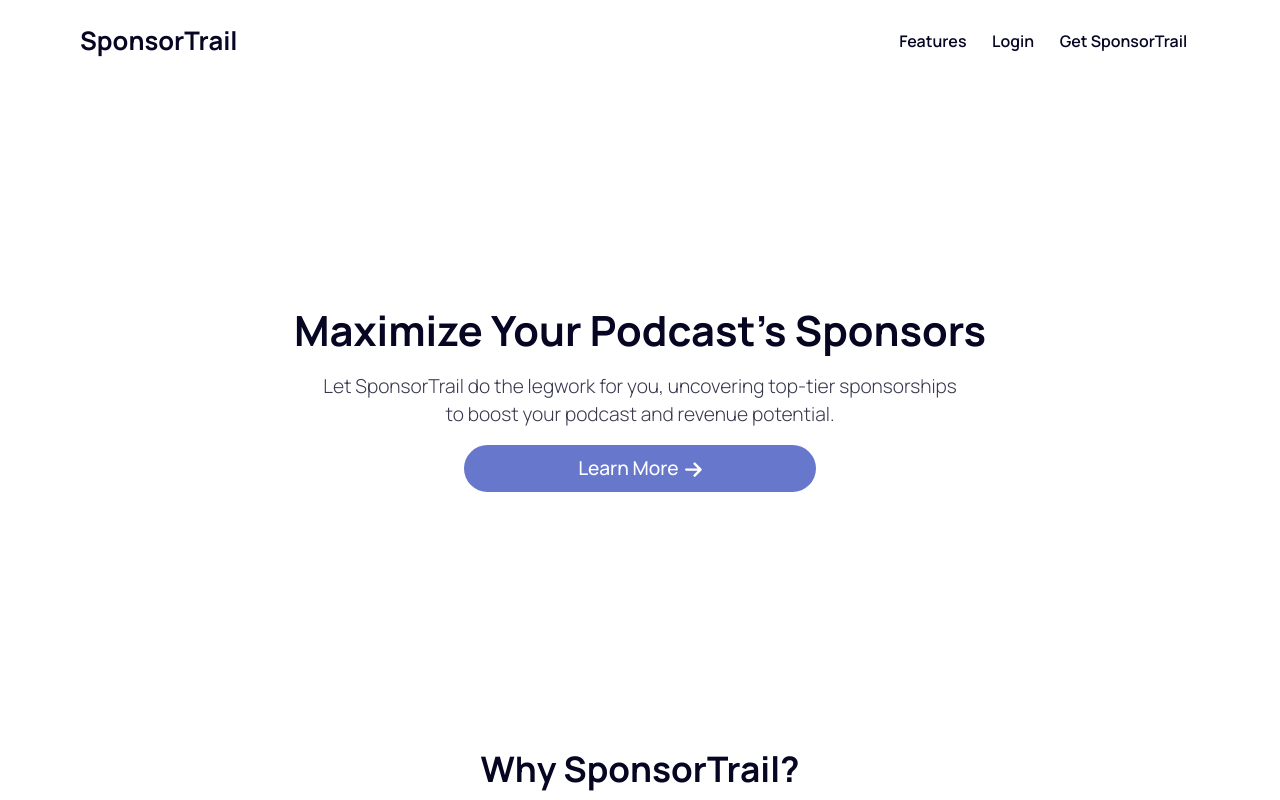
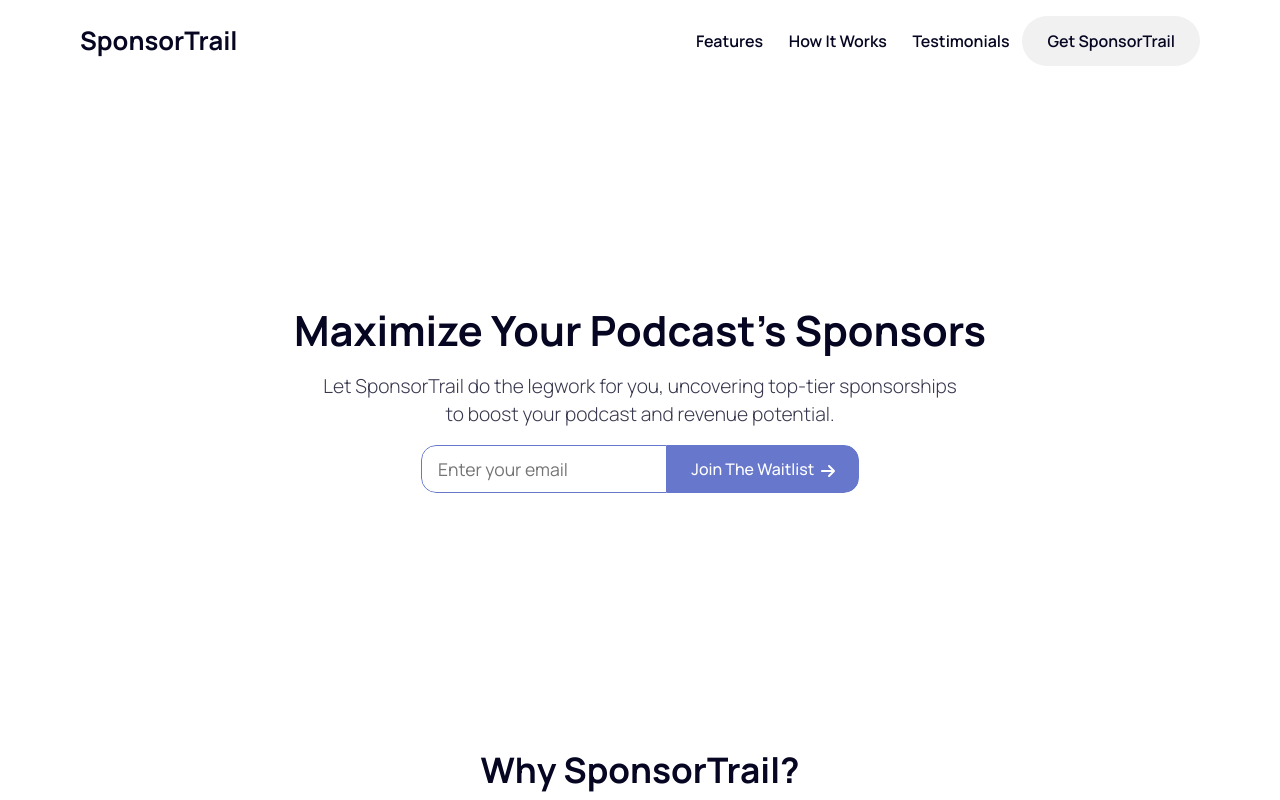
Before and after one commit to JacobBowlware/SponsorDB, a React (Create React App) app: page / in a window 1280 px wide. Shown: the top 800 px of the page. Built offline with nearby package versions, Linux system fonts and the light colour scheme.

Commit message:
Improve hero waitlist signup btn.

```diff
--- a/src/components/common/Header.tsx
+++ b/src/components/common/Header.tsx
@@ -12,9 +12,12 @@
                         <a className="nav-link" href="/#features">Features</a>
                     </li>
                     <li className="nav-item">
-                        <a className="nav-link" href="/login">Login</a>
+                        <a className="nav-link" href="/login">How It Works</a>
                     </li>
-                    <li className="nav-item nav-item__highlight">
+                    <li className="nav-item">
+                        <a className="nav-link" href="/login">Testimonials</a>
+                    </li>
+                    <li className="btn nav-item  nav-item__highlight">
                         <a className="nav-link" href="/get-started">Get SponsorTrail</a>
                     </li>
                 </ul>
--- a/src/css/Header.css
+++ b/src/css/Header.css
@@ -34,7 +34,14 @@
     color: var(--var-color-text) !important;
 }
 
-.nav-item__highlight {}
+.nav-item__highlight {
+    background: var(--var-color-primary);
+    width: auto;
+    padding: 0 1rem;
+    display: flex;
+    justify-content: center;
+    align-items: center;
+}
 
 @media screen and (min-width: 768px) {
     .navbar {
--- a/src/css/Home.css
+++ b/src/css/Home.css
@@ -40,12 +40,41 @@
     max-width: 40rem;
 }
 
+.home__container-item__input-wrapper {
+    display: flex;
+    border-radius: 15px;
+    overflow: hidden;
+}
+
+.home__container-item__input {
+    flex: 1;
+    height: 3rem;
+    border: 1px solid var(--var-color-tertiary);
+    border-radius: 15px 0 0 15px;
+    padding: 0 1rem;
+    font-size: 1.1rem;
+    font-weight: 400;
+
+}
+
 .home__container-item__btn {
+    width: 12rem;
+    height: 3rem;
     font-weight: 500;
-    width: 22rem;
+    font-size: 1rem;
     background: var(--var-color-tertiary);
     color: var(--var-color-text-light);
+    border: none;
+    border-radius: 0 15px 15px 0;
     display: flex;
+    justify-content: center;
+    align-items: center;
+}
+
+
+.home__container-item__form {
+    display: flex;
+    flex-direction: row;
     justify-content: center;
     align-items: center;
 }
@@ -212,10 +241,19 @@
 .home__how-it-works-container__img {
     width: 50%;
     height: 100%;
+    display: none;
+}
+
+.home__how-it-works-container__img-shown {
+    display: block;
 }
 
 @media screen and (min-width: 768px) {
     .home__how-it-works-container {
         grid-template-columns: 1fr 1fr;
     }
+
+    .home__how-it-works-container__img {
+        display: block;
+    }
 }
--- a/src/pages/Home.tsx
+++ b/src/pages/Home.tsx
@@ -1,12 +1,16 @@
+// Components
+import FeatureCard from "../components/FeatureCard";
+import TestimonialCard from "../components/TestimonialCard";
+
 // Font Awesome Icons
 import { faArrowRight, faBook, faMoneyBill, faRocket } from "@fortawesome/free-solid-svg-icons";
 import { FontAwesomeIcon } from "@fortawesome/react-fontawesome";
-import FeatureCard from "../components/FeatureCard";
-import TestimonialCard from "../components/TestimonialCard";
 
 // Images
 import search from './../assets/images/search.png';
 import list from './../assets/images/list.png';
+import growth from './../assets/images/growth.png';
+import { useState } from "react";
 
 /**
  * TODO:
@@ -18,6 +22,21 @@
  * - Add "Email
  */
 const Home = () => {
+    const [email, setEmail] = useState('');
+
+    const handleSubmit = (e: any) => {
+        e.preventDefault();
+
+        /*
+            1. Add email to database.
+            2. Thank user for joining the waitlist.
+            3. Send email to user with confirmation.
+            4. If they cannot find the email, tell them to check their spam folder.
+        */
+
+        console.log(email);
+    }
+
     return (
         <div className="web-page">
             <div className="web-section home" id="hero">
@@ -29,10 +48,15 @@
                         <p className="home__container-item__p">
                             Let SponsorTrail do the legwork for you, uncovering top-tier sponsorships to boost your podcast and revenue potential.
                         </p>
-                        <button className="btn home__container-item__btn">
-                            Learn More
-                            <FontAwesomeIcon className="home__container-item__btn-arrow-icon" icon={faArrowRight} />
-                        </button>
+                        <form className="home__container-item__form" onSubmit={(e) => handleSubmit(e)}>
+                            <div className="home__container-item__input-wrapper">
+                                <input type="email" className="home__container-item__input" placeholder="Enter your email" onChange={(e) => setEmail(e.target.value)} />
+                                <button className="btn home__container-item__btn" type="submit">
+                                    Join The Waitlist
+                                    <FontAwesomeIcon className="home__container-item__btn-arrow-icon" icon={faArrowRight} />
+                                </button>
+                            </div>
+                        </form>
                     </div>
                 </div>
             </div>
@@ -79,7 +103,7 @@
                                 Now, it's your turn to reach out to these companies. You can send them a message or email to discuss sponsorship opportunities for your podcast. This way, you can grow your podcast's earnings and reach more listeners.
                             </p>
                         </div>
-                        <img className="home__how-it-works-container__img" src={list} alt="Person applying themselves and applying for Podcast sponsorships." />
+                        <img className="home__how-it-works-container__img home__how-it-works-container__img-shown" src={growth} alt="Person applying themselves and applying for Podcast sponsorships." />
                     </div>
                 </div>
             </div>
```
